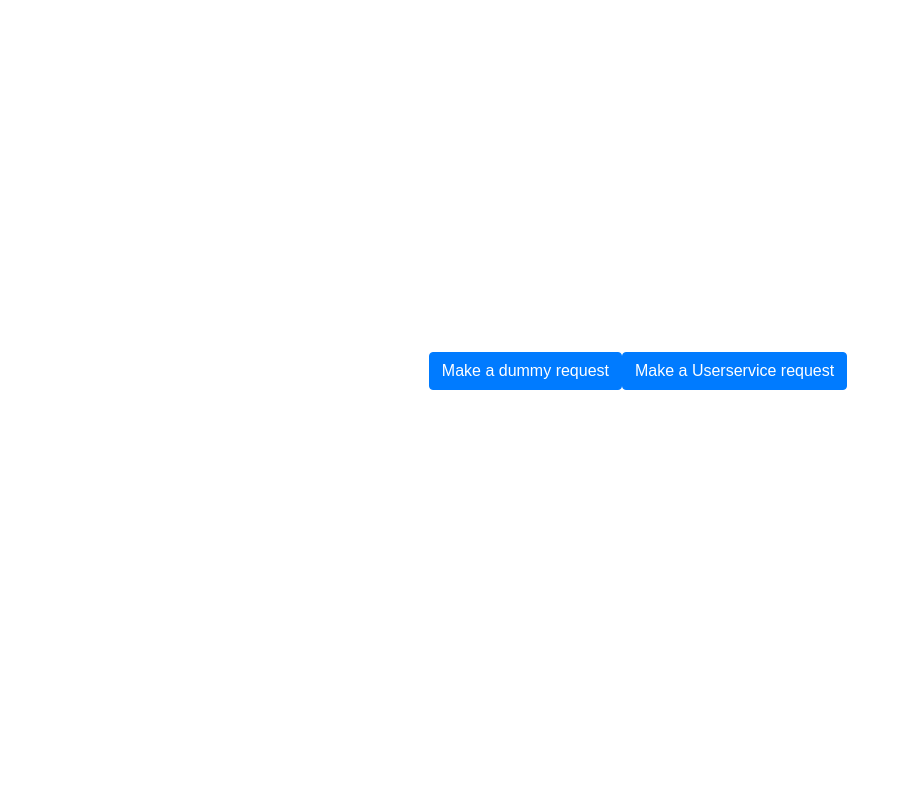
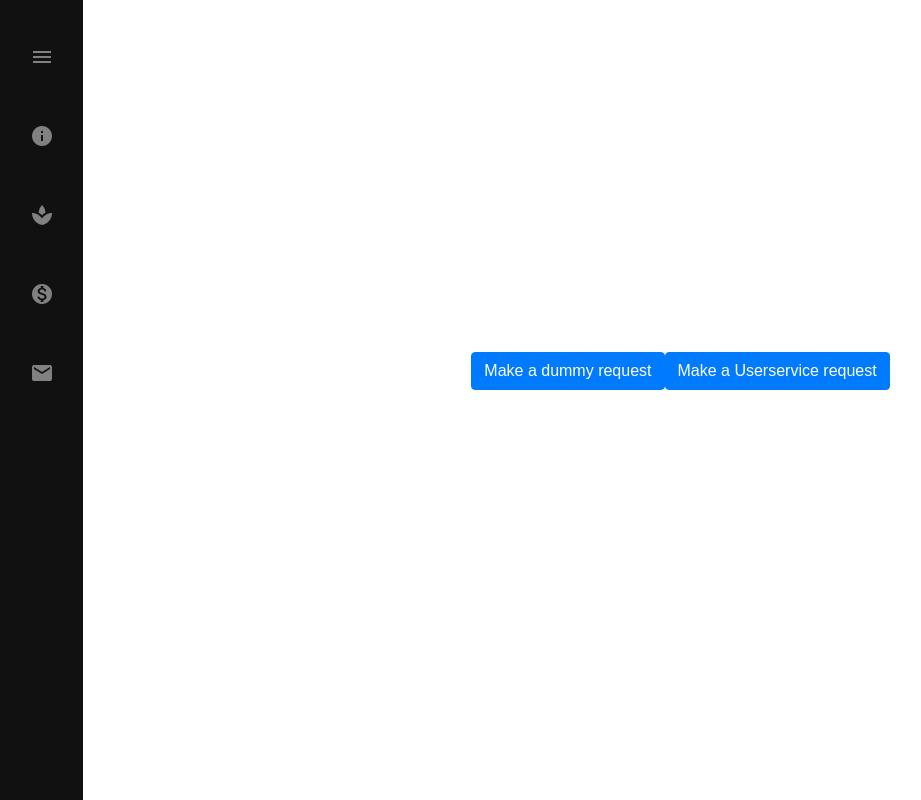
Before and after one commit to Gagandeep39/-spring-microservice-auth-architecture-frontend, an Angular app: page /home in a window 1280 px wide. Shown: the whole page, without its empty margins (2-923 px from the left). Built offline with nearby package versions, Linux system fonts and the light colour scheme.

Commit message:
Added a sidebar

```diff
--- a/src/app/home/home.component.html
+++ b/src/app/home/home.component.html
@@ -1,7 +1,22 @@
-<div class="container">
-    <button (click)="helloWorld()" class="btn btn-primary">Make a dummy request</button>
-    <button (click)="helloUser()" class="btn btn-primary">Make a Userservice request</button>
+
+<div id="mySidebar" class="sidebar" (mouseleave)="toggleSidebar()">
+  <a (click)="toggleSidebar()" ><i class="material-icons">menu</i><span class="icon-text"></span></a><br>
+  <a ><i class="material-icons">info</i><span class="icon-text">about</span></a><br>
+  <a ><i class="material-icons">spa</i><span class="icon-text">services</span></a><br>
+  <a ><i class="material-icons">monetization_on</i><span class="icon-text"></span>clients</a><br>
+  <a ><i class="material-icons">email</i><span class="icon-text"></span>contact</a>
+</div>
+
+<div id="main">
+   <div class="container">
+    <button (click)="helloWorld()" class="btn btn-primary">
+      Make a dummy request
+    </button>
+    <button (click)="helloUser()" class="btn btn-primary">
+      Make a Userservice request
+    </button>
     <pre>
-        {{response | json}}
+        {{ response | json }}
     </pre>
+  </div>
 </div>
--- a/src/app/home/home.component.scss
+++ b/src/app/home/home.component.scss
@@ -0,0 +1,65 @@
+body {
+  font-family: "Lato", sans-serif;
+}
+
+.sidebar {
+  height: 100%;
+  width: 85px;
+  position: fixed;
+  z-index: 1;
+  top: 0;
+  left: 0;
+  background-color: #111;
+  transition: 0.5s;
+  overflow-x: hidden;
+  padding-top: 30px;
+  white-space: nowrap;
+}
+
+.sidebar a {
+  padding: 8px 8px 8px 32px;
+  text-decoration: none;
+  font-size: 25px;
+  color: #818181;
+  display: block;
+  transition: 0.5s;
+  cursor: pointer;
+}
+
+.sidebar a:hover {
+  color: #f1f1f1;
+  transform: scale(1.3);
+}
+
+main .sidebar {
+  position: absolute;
+  top: 0;
+  right: 25px;
+  font-size: 36px;
+  margin-left: 50px;
+}
+
+.material-icons,
+.icon-text {
+  vertical-align: middle;
+}
+
+.material-icons {
+  padding-bottom: 3px;
+  margin-right: 30px;
+}
+
+#main {
+  padding: 16px;
+  margin-left: 85px;
+  transition: margin-left 0.5s;
+}
+
+@media screen and (max-height: 450px) {
+  .sidebar {
+    padding-top: 15px;
+  }
+  .sidebar a {
+    font-size: 18px;
+  }
+}
--- a/src/app/home/home.component.ts
+++ b/src/app/home/home.component.ts
@@ -4,39 +4,55 @@ import { DummyService } from '../services/dummy.service';
 @Component({
   selector: 'app-home',
   templateUrl: './home.component.html',
-  styleUrls: ['./home.component.scss']
+  styleUrls: ['./home.component.scss'],
 })
 export class HomeComponent implements OnInit {
+  response;
+  mini;
+  constructor(private dummyService: DummyService) {}
 
-  response;
-
-  constructor(private dummyService: DummyService) { }
-
-  ngOnInit(): void {
-  }
+  ngOnInit(): void {}
 
   helloWorld() {
     console.log('Clicked');
 
-    this.dummyService.helloWorld().subscribe(res => {
+    this.dummyService.helloWorld().subscribe(
+      (res) => {
         this.response = res;
         console.log(this.response);
-    }, error => {
+      },
+      (error) => {
         this.response = error;
-    })
+      }
+    );
   }
 
   helloUser() {
     console.log('Clicked');
 
-    this.dummyService.userService().subscribe(res => {
+    this.dummyService.userService().subscribe(
+      (res) => {
         this.response = res;
         console.log(this.response);
-    }, error => {
+      },
+      (error) => {
         this.response = error;
-    })
+      }
+    );
   }
 
-
+  toggleSidebar() {
+    if (this.mini) {
+      console.log("opening sidebar");
+      document.getElementById("mySidebar").style.width = "250px";
+      document.getElementById("main").style.marginLeft = "250px";
+      this.mini = false;
+    } else {
+      console.log("closing sidebar");
+      document.getElementById("mySidebar").style.width = "85px";
+      document.getElementById("main").style.marginLeft = "85px";
+      this.mini = true;
+    }
+  }
 
 }
--- a/src/index.html
+++ b/src/index.html
@@ -5,6 +5,7 @@
   <title>AuthFrontend</title>
   <base href="/">
   <meta name="viewport" content="width=device-width, initial-scale=1">
+  <link rel="stylesheet" href="https://fonts.googleapis.com/icon?family=Material+Icons">
   <link rel="icon" type="image/x-icon" href="favicon.ico">
 </head>
 <body>
```
Lines whose indentation alone changed are shown as unchanged.
